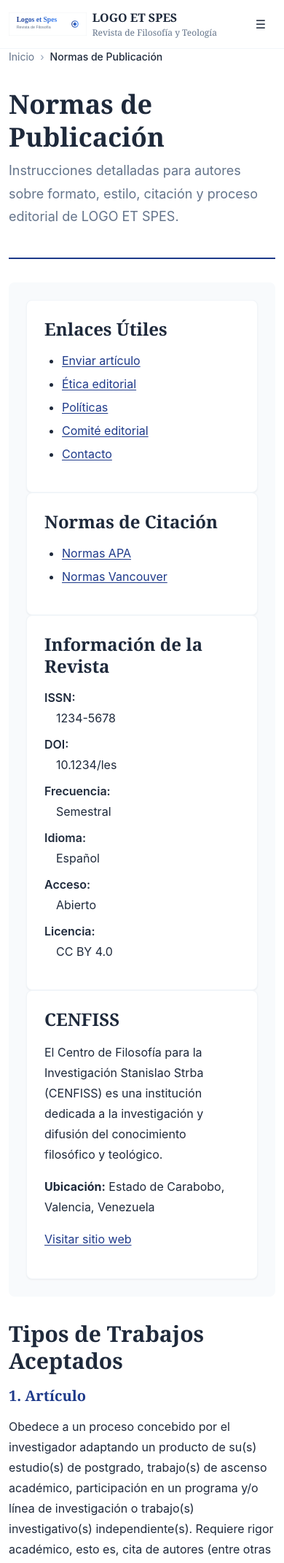
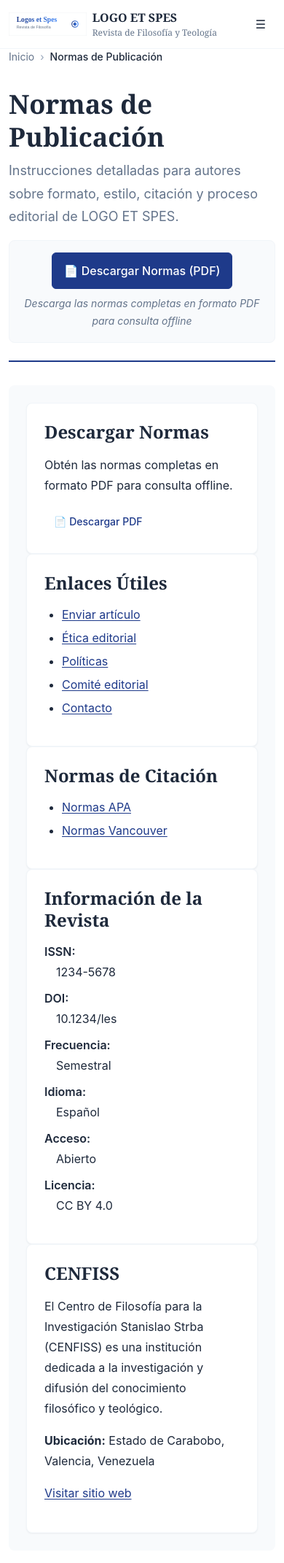
Before and after one commit to refo44/demo-revistalogos, a PHP site: page /page-normas.html in a window 390 px wide. Shown: the top 2142 px of the page at 73% size. Run offline with PHP 8.4, Linux system fonts and the light colour scheme.

Commit message:
Add PDF download functionality for publication norms
- Create comprehensive PDF document with all publication norms
- Add download section in page header with prominent CTA button
- Include PDF download card in sidebar for easy access
- Add download links in submissions page highlight section
- Include responsive CSS styling for download sections
- Add highlight-actions styling for multiple buttons
- Ensure mobile-responsive design for download buttons
- Provide offline access to complete publication guidelines
- Improve user experience with multiple download access points

```diff
--- a/assets/css/pages.css
+++ b/assets/css/pages.css
@@ -541,6 +541,26 @@
 }
 
 /* Normas Page */
+.download-section {
+  background-color: var(--color-bg-secondary);
+  border: var(--border-width) solid var(--color-bg-tertiary);
+  border-radius: var(--border-radius-lg);
+  padding: var(--space-4);
+  margin-top: var(--space-4);
+  text-align: center;
+}
+
+.download-section .btn {
+  margin-bottom: var(--space-2);
+}
+
+.download-note {
+  font-size: var(--font-size-sm);
+  color: var(--color-text-secondary);
+  margin: 0;
+  font-style: italic;
+}
+
 .normas-section {
   margin-bottom: var(--space-8);
   padding-bottom: var(--space-6);
@@ -957,7 +977,19 @@
 }
 
 .submission-highlight p:last-child {
-  margin-bottom: 0;
+  margin-bottom: var(--space-4);
+}
+
+.highlight-actions {
+  display: flex;
+  gap: var(--space-2);
+  margin-top: var(--space-3);
+  flex-wrap: wrap;
+}
+
+.highlight-actions .btn {
+  flex: 1;
+  min-width: 120px;
 }
 
 .submission-types {
@@ -1246,6 +1278,15 @@
     grid-template-columns: 1fr;
   }
 
+  .highlight-actions {
+    flex-direction: column;
+  }
+
+  .highlight-actions .btn {
+    flex: none;
+    width: 100%;
+  }
+
   .front-page__sections {
     grid-template-columns: 1fr;
   }
--- a/page-envios.html
+++ b/page-envios.html
@@ -118,6 +118,10 @@
                         <div class="submission-highlight">
                             <p><strong>📧 Contacto Editorial:</strong> revista@cenfiss.org</p>
                             <p>Para cualquier consulta sobre envíos o proceso editorial, contacte directamente al Consejo Editorial.</p>
+                            <div class="highlight-actions">
+                                <a href="page-normas.html" class="btn btn--small">Ver Normas Completas</a>
+                                <a href="assets/pdf/normas-publicacion.pdf" class="btn btn--small" download="Normas-Publicacion-LOGO-ET-SPES.pdf">📄 Descargar PDF</a>
+                            </div>
                         </div>
 
                         <h2>Tipos de Trabajos Aceptados</h2>
--- a/page-normas.html
+++ b/page-normas.html
@@ -113,6 +113,12 @@
                 <p class="archive-header__description">
                     Instrucciones detalladas para autores sobre formato, estilo, citación y proceso editorial de LOGO ET SPES.
                 </p>
+                <div class="download-section">
+                    <a href="assets/pdf/normas-publicacion.pdf" class="btn btn--primary" download="Normas-Publicacion-LOGO-ET-SPES.pdf">
+                        📄 Descargar Normas (PDF)
+                    </a>
+                    <p class="download-note">Descarga las normas completas en formato PDF para consulta offline</p>
+                </div>
             </header>
 
             <!-- Content -->
@@ -319,6 +325,14 @@
 
                 <aside class="sidebar">
                     <div class="card">
+                        <h3>Descargar Normas</h3>
+                        <p>Obtén las normas completas en formato PDF para consulta offline.</p>
+                        <a href="assets/pdf/normas-publicacion.pdf" class="btn btn--small" download="Normas-Publicacion-LOGO-ET-SPES.pdf">
+                            📄 Descargar PDF
+                        </a>
+                    </div>
+
+                    <div class="card">
                         <h3>Enlaces Útiles</h3>
                         <ul>
                             <li><a href="page-envios.html">Enviar artículo</a></li>
```
Also changed, not shown: 1 other file.
